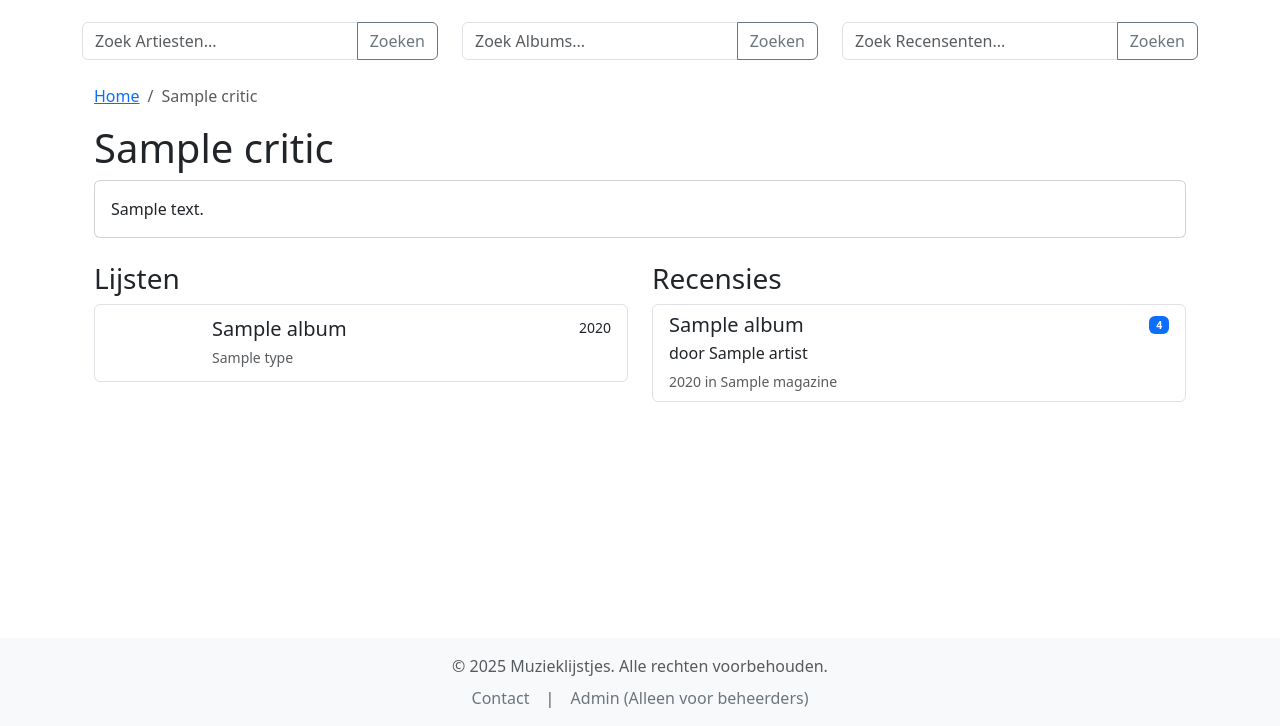
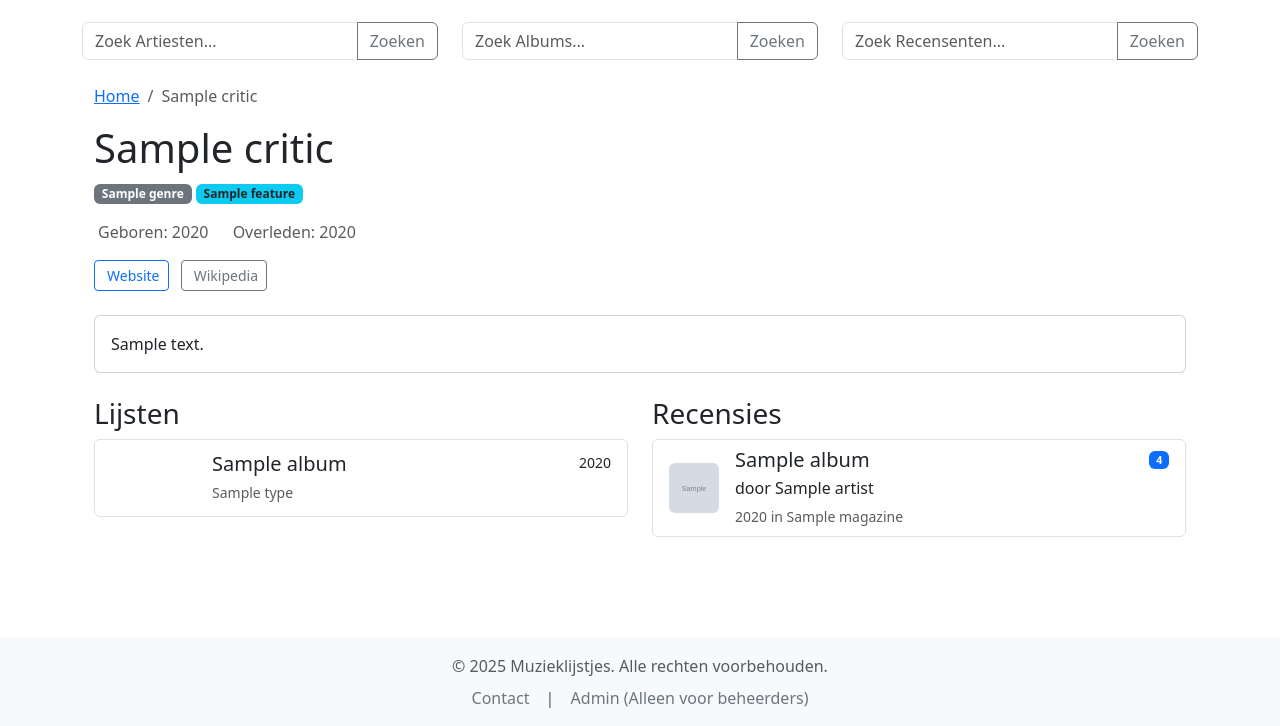
Before and after one commit to roelvanduijnhoven/muzieklijstjes-vibe, a Symfony app: template templates/critic/show.html.twig in a window 1280 px wide. Shown: the part 74-800 px from the top of the page. Run offline with Twig, Linux system fonts and the light colour scheme; the template is opened without the code that fills it: most values are stand-ins (such as "Sample title", 1, 10 or a date in 2020); grey boxes marked "Sample" are stand-in pictures; some libraries are stand-ins or nearby versions.

Commit message:
Update Critic entity and show template: Add birth year property to Critic and enhance the display of genres, features, and additional links in the critic show template for improved user experience.

```diff
--- a/src/Entity/Critic.php
+++ b/src/Entity/Critic.php
@@ -28,6 +28,7 @@ class Critic
     private ?string $bio = null;
 
     #[ORM\Column(nullable: true)]
+
     private ?int $birthYear = null;
 
     #[ORM\Column(nullable: true)]
--- a/templates/critic/show.html.twig
+++ b/templates/critic/show.html.twig
@@ -11,6 +11,38 @@
     </nav>
 
     <h1>{{ critic.name }}</h1>
+
+    <div class="mb-3">
+        {% for genre in critic.genres %}
+            <span class="badge bg-secondary">{{ genre.name }}</span>
+        {% endfor %}
+        {% for feature in critic.features %}
+            <span class="badge bg-info text-dark">{{ feature.name }}</span>
+        {% endfor %}
+    </div>
+
+    <div class="mb-3 text-muted">
+        {% if critic.birthYear %}
+            <span class="me-3"><i class="fas fa-star me-1"></i> Geboren: {{ critic.birthYear }}</span>
+        {% endif %}
+        {% if critic.deathYear %}
+            <span class="me-3"><i class="fas fa-cross me-1"></i> Overleden: {{ critic.deathYear }}</span>
+        {% endif %}
+    </div>
+
+    <div class="mb-4">
+        {% if critic.url %}
+            <a href="{{ critic.url }}" target="_blank" class="btn btn-outline-primary btn-sm me-2">
+                <i class="fas fa-globe me-1"></i> Website
+            </a>
+        {% endif %}
+        {% if critic.wikipediaUrl %}
+            <a href="{{ critic.wikipediaUrl }}" target="_blank" class="btn btn-outline-secondary btn-sm">
+                <i class="fab fa-wikipedia-w me-1"></i> Wikipedia
+            </a>
+        {% endif %}
+    </div>
+
     {% if critic.bio %}
         <div class="card mb-4">
             <div class="card-body">
@@ -38,7 +70,21 @@
             {% if critic.reviews is not empty %}
                 <div class="list-group mb-4">
                     {% for review in critic.reviews %}
-                        <a href="{{ path('app_album_show', {id: review.album.id}) }}" class="list-group-item list-group-item-action">
+                        <a href="{{ path('app_album_show', {id: review.album.id}) }}" class="list-group-item list-group-item-action d-flex align-items-center">
+                            <div class="flex-shrink-0 me-3" style="width: 50px;">
+                                {% if review.album.imageUrl %}
+                                    <img src="{{ album_cover_base_url ~ review.album.imageUrl }}"
+                                         alt="{{ review.album.title }}"
+                                         class="img-fluid rounded"
+                                         style="width: 50px; height: 50px; object-fit: cover;">
+                                {% else %}
+                                    <div class="bg-light border rounded d-flex align-items-center justify-content-center text-muted small"
+                                         style="width: 50px; height: 50px; font-size: 0.6rem;">
+                                        No Img
+                                    </div>
+                                {% endif %}
+                            </div>
+                            <div class="flex-grow-1">
                                 <div class="d-flex w-100 justify-content-between">
                                     <h5 class="mb-1">{{ review.album.title }}</h5>
                                     <small>
@@ -58,6 +104,7 @@
                                         in {{ review.magazine.name }}
                                     {% endif %}
                                 </small>
+                            </div>
                         </a>
                     {% endfor %}
                 </div>
```
Lines whose indentation alone changed are shown as unchanged.
